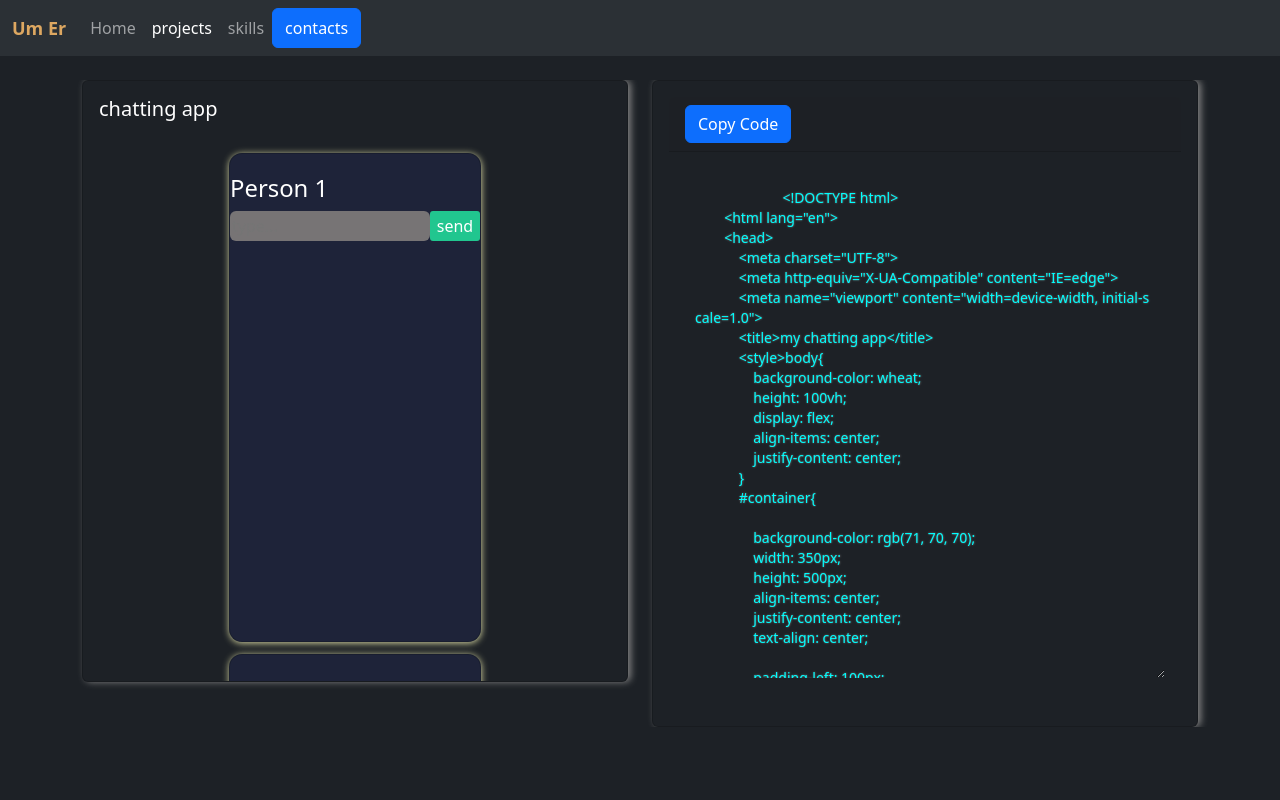
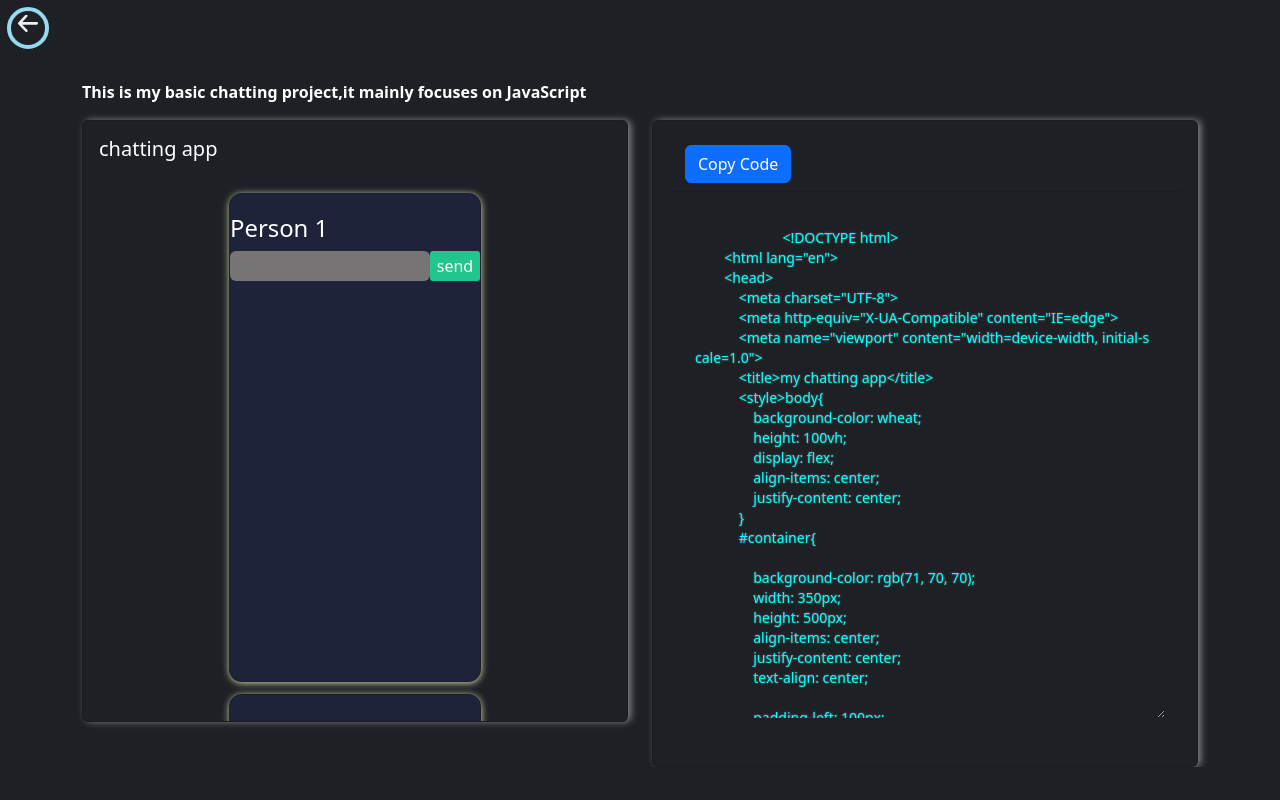
Before and after one commit to umerrafiq04/umerrafiq04.github.io, a plain HTML site: page project.html in a window 1280 px wide. Drawn offline with nearby package versions, Linux system fonts and the light colour scheme.

Commit message:
Update project.html
updated

```diff
--- a/project.html
+++ b/project.html
@@ -44,53 +44,106 @@ filter: invert(100%);
  .modal-dialog{background-color: transparent;border: 1px solid blue;box-shadow: 2px 1px 7px hsl(240, 100%, 40%);border-radius: 6px;}
  .modal-content{background:rgba(131, 146, 173, 0.1);}
  #exampleModalLabel{color: white;}
-  </style>
+ .button {
+  display: block;
+  position: relative;
+  width: 56px;
+  height: 56px;
+  margin: 0;
+  overflow: hidden;
+  outline: none;
+  background-color: transparent;
+  cursor: pointer;
+  border: 0;
+}
+
+.button:before,
+.button:after {
+  content: "";
+  position: absolute;
+  border-radius: 50%;
+  inset: 7px;
+}
+
+.button:before {
+  border: 4px solid #f0eeef;
+  transition: opacity 0.4s cubic-bezier(0.77, 0, 0.175, 1) 80ms,
+    transform 0.5s cubic-bezier(0.455, 0.03, 0.515, 0.955) 80ms;
+}
+
+.button:after {
+  border: 4px solid #96daf0;
+  transform: scale(1.3);
+  transition: opacity 0.4s cubic-bezier(0.165, 0.84, 0.44, 1),
+    transform 0.5s cubic-bezier(0.25, 0.46, 0.45, 0.94);
+  opacity: 0;
+}
+
+.button:hover:before,
+.button:focus:before {
+  opacity: 0;
+  transform: scale(0.7);
+  transition: opacity 0.4s cubic-bezier(0.165, 0.84, 0.44, 1),
+    transform 0.5s cubic-bezier(0.25, 0.46, 0.45, 0.94);
+}
+
+.button:hover:after,
+.button:focus:after {
+  opacity: 1;
+  transform: scale(1);
+  transition: opacity 0.4s cubic-bezier(0.77, 0, 0.175, 1) 80ms,
+    transform 0.5s cubic-bezier(0.455, 0.03, 0.515, 0.955) 80ms;
+}
+
+.button-box {
+  display: flex;
+  position: absolute;
+  top: 0;
+  left: 0;
+}
+
+.button-elem {
+  display: block;
+  width: 20px;
+  height: 20px;
+  margin: 17px 18px 0 18px;
+  transform: rotate(180deg);
+  fill: #f0eeef;
+}
+
+.button:hover .button-box,
+.button:focus .button-box {
+  transition: 0.4s;
+  transform: translateX(-56px);
+}
+
     </style>
 </head>
 <body>
-  <nav class="navbar navbar-expand-lg bg-body-tertiary" data-bs-theme="dark" id="ab1">
-    <div class="container-fluid">
-      <a class="navbar-brand" href="#" id="umer">Um Er</a>
-      <button class="navbar-toggler" type="button" data-bs-toggle="collapse" data-bs-target="#navbarNavAltMarkup" aria-controls="navbarNavAltMarkup" aria-expanded="false" aria-label="Toggle navigation">
-        <span class="navbar-toggler-icon"></span>
-      </button>
-      <div class="collapse navbar-collapse" id="navbarNavAltMarkup">
-        <div class="navbar-nav">
-          <a class="nav-link " aria-current="page" href="pf2.html">Home</a>
-          <a class="nav-link active" href="project.html">projects</a>
-          <a class="nav-link" href="#">skills</a>
-          <button type="button" class="btn btn-primary" data-bs-toggle="modal" data-bs-target="#exampleModal2">
-          contacts
-          </button>
-        </div>
-      </div>
-    </div>
-  </nav>
 
-  <div class="modal fade" id="exampleModal2" tabindex="-1" aria-labelledby="exampleModalLabel" aria-hidden="true">
-    <div class="modal-dialog">
-      <div class="modal-content">
-        <div class="modal-header">
-          <h1 class="modal-title fs-5" id="exampleModalLabel">contact anytime</h1>
-          <button type="button" class="btn-close" data-bs-dismiss="modal" aria-label="Close" style="background-color: white;"></button>
-        </div>
-        <div class="modal-body">
-          <div id="cont" >
-            <div class="child"><img src="phone-call.png"alt="ph" class="ic"><a href="#" class="btn btn-primary">+91 9541195619</a></div>
-            <div class="child"><img src="instagram (1).png" alt="ph" class="ic"> <a href="https://www.instagram.com/ummer.04?igsh=NG9vNDNONzZqdGjl"><button type="button" class="btn btn-outline-secondary  btn-sm">Instagram</button></a>  </div>
-            <div class="child"><img src="email.png" alt="ph" class="ic"> <a href="https://mail.google.com/mail/u/0/#inbox"><button type="button" class="btn btn-outline-success btn-sm">email</button></a>  </div>
-            <div class="child"><img src="linkedin1.jpg" alt="ph" class="ic"><a href="#"><button type="button" class="btn btn-outline-info  btn-sm">linkedin</button></a>  </div>
-
-          </div>
-        </div>
-
-      </div>
-    </div>
+<a href="pf2.html"> <button class="button">
+  <div class="button-box">
+    <span class="button-elem">
+      <svg viewBox="0 0 46 40" xmlns="http://www.w3.org/2000/svg">
+        <path
+          d="M46 20.038c0-.7-.3-1.5-.8-2.1l-16-17c-1.1-1-3.2-1.4-4.4-.3-1.2 1.1-1.2 3.3 0 4.4l11.3 11.9H3c-1.7 0-3 1.3-3 3s1.3 3 3 3h33.1l-11.3 11.9c-1 1-1.2 3.3 0 4.4 1.2 1.1 3.3.8 4.4-.3l16-17c.5-.5.8-1.1.8-1.9z"
+        ></path>
+      </svg>
+    </span>
+    <span class="button-elem">
+      <svg viewBox="0 0 46 40">
+        <path
+          d="M46 20.038c0-.7-.3-1.5-.8-2.1l-16-17c-1.1-1-3.2-1.4-4.4-.3-1.2 1.1-1.2 3.3 0 4.4l11.3 11.9H3c-1.7 0-3 1.3-3 3s1.3 3 3 3h33.1l-11.3 11.9c-1 1-1.2 3.3 0 4.4 1.2 1.1 3.3.8 4.4-.3l16-17c.5-.5.8-1.1.8-1.9z"
+        ></path>
+      </svg>
+    </span>
   </div>
-
+</button>
+</a>
 
 <div class="container my-4">
-    <div class="row" style="background-color: transparent;" >
+  <strong style="color: white;">This is my basic chatting project,it mainly focuses on JavaScript</strong> <br>
+    <div class="row mt-3" style="background-color: transparent;" >
         <div class="col-sm-6 mb-3 mb-sm-0"  >
           <div  class="card" id="a7">
             <div   class="card-body  " style="height: 600px;" >
```
